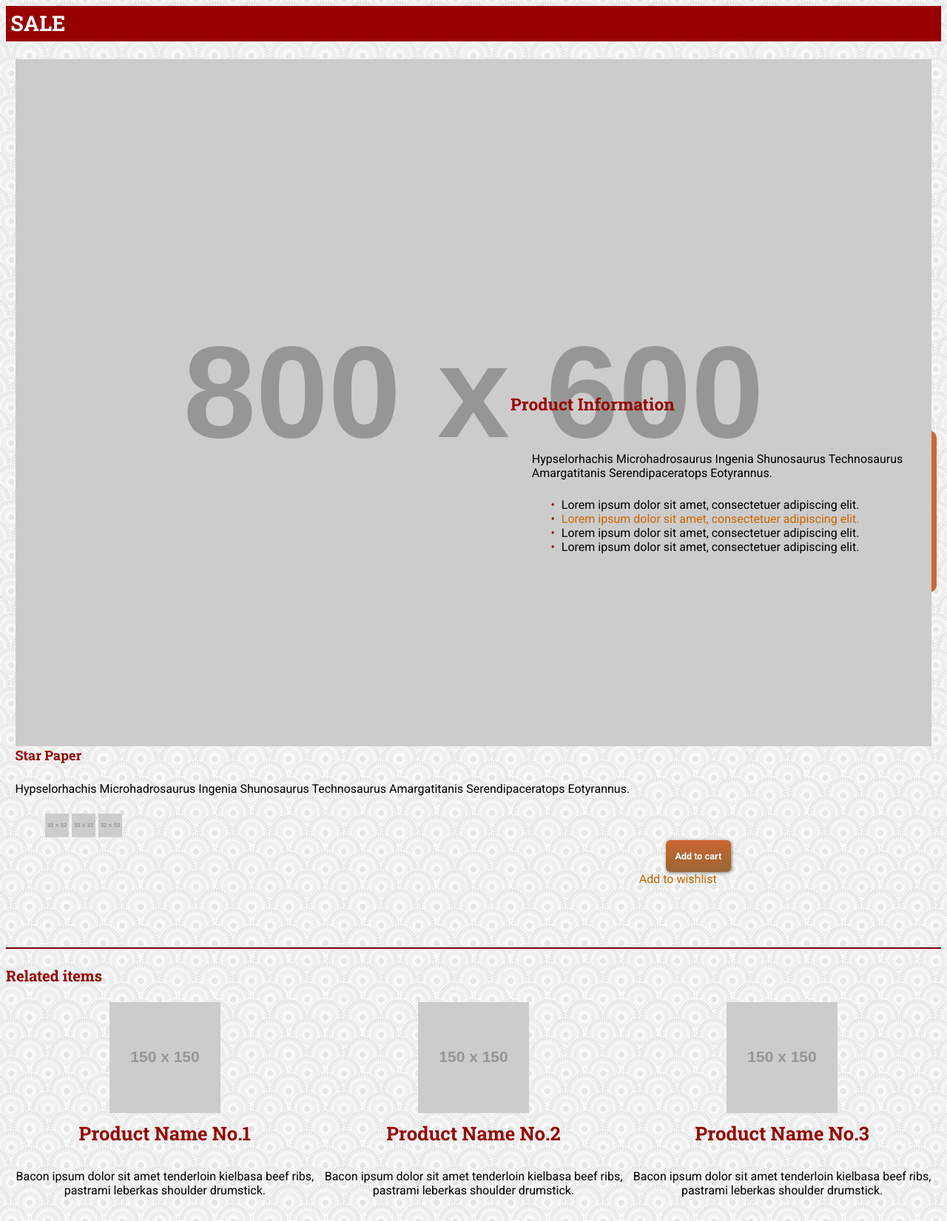
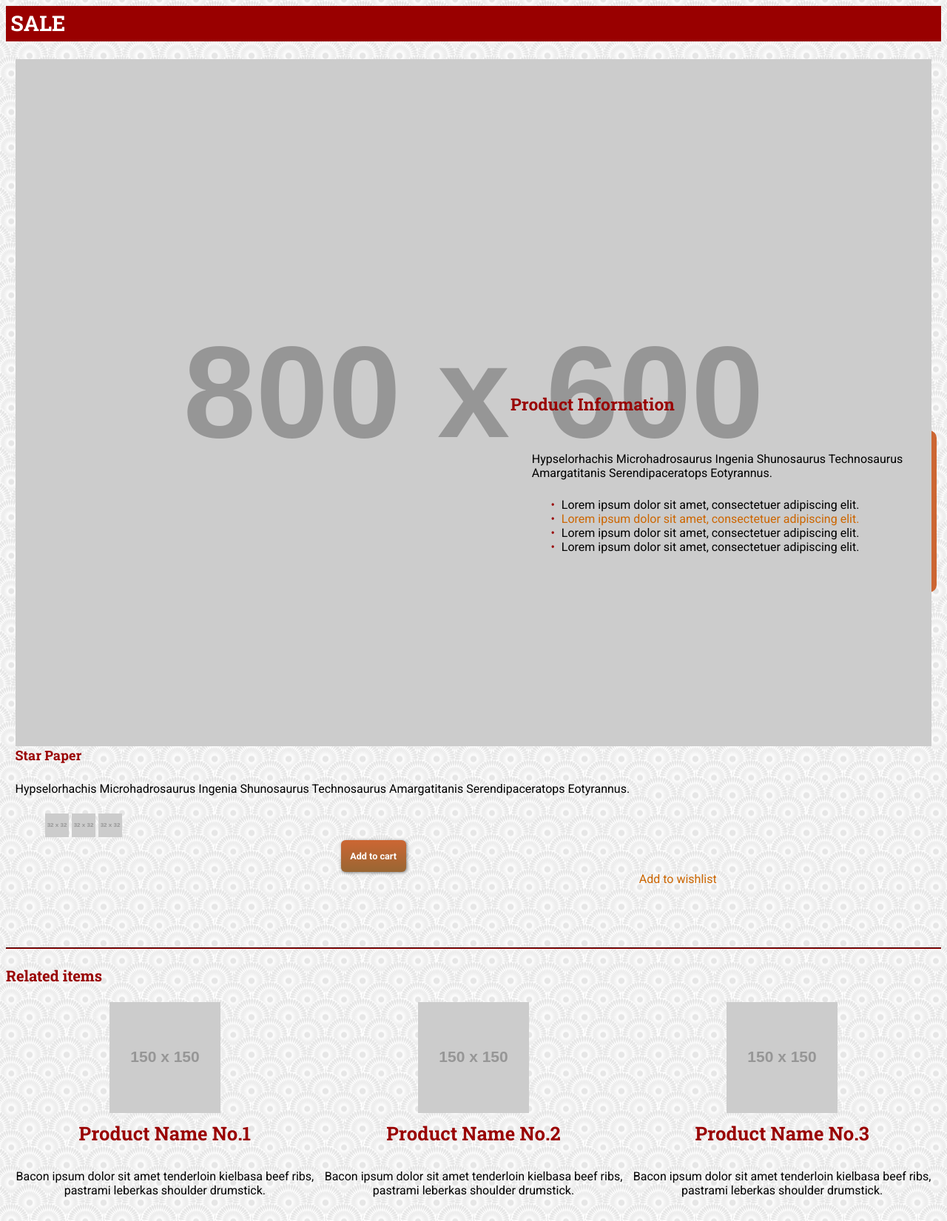
Before and after one commit to emnemdesign/ecommerce-website, a Jekyll site: the page styleguide/product-details.html, which Jekyll copies as it is, in a window 1280 px wide. Shown: the whole page at 74% size. Built offline with Jekyll 4.4.1, drawn with Linux system fonts in a browser that asks for light colours.

Commit message:
Changing media queries for placement of buy now btn

```diff
--- a/css/product-details.css
+++ b/css/product-details.css
@@ -17,24 +17,60 @@ html {
 
 
 .btn {
-  margin-left: 75%;
-  padding: 10%;
+  margin-left: 14rem;
 }
 
 .wishlist {
   margin-left: 68%;
 }
 
-@media only screen and (min-width: 45em) {
+@media only screen and (min-width: 31em) {
 
 .btn {
-	margin-left: 68%;
+	margin-left: 18rem;
 }
+}
+
+@media only screen and (min-width: 45em) {
 
 .wishlist {
 	margin-left: 63%;
 }
 
+}
+@media only screen and (min-width: 49em) {
+
+.btn {
+	margin-left: 13rem;
+}
+}
+
+@media only screen and (min-width: 56em) {
+
+.btn {
+	margin-left: 15rem;
+}
+}
+
+@media only screen and (min-width: 59em) {
+
+.btn {
+	margin-left: 17rem;
+}
+}
+
+@media only screen and (min-width: 63em) {
+
+.btn {
+	margin-left: 18rem;
+}
+}
+
+@media only screen and (min-width: 70em) {
+
+.btn {
+	margin-left: 22rem;
+}
 }
 
 @media only screen and (min-width: 79em) {
@@ -49,7 +85,7 @@ html {
 @media only screen and (min-width: 80em) {
 
 .btn {
-	margin-left: 70%;
+ margin-left: 25rem;
 }
 
 .wishlist {
@@ -57,3 +93,11 @@ html {
 }
 
 }
+
+
+@media only screen and (min-width: 87em) {
+
+.btn {
+	margin-left: 29rem;
+}
+}
```
